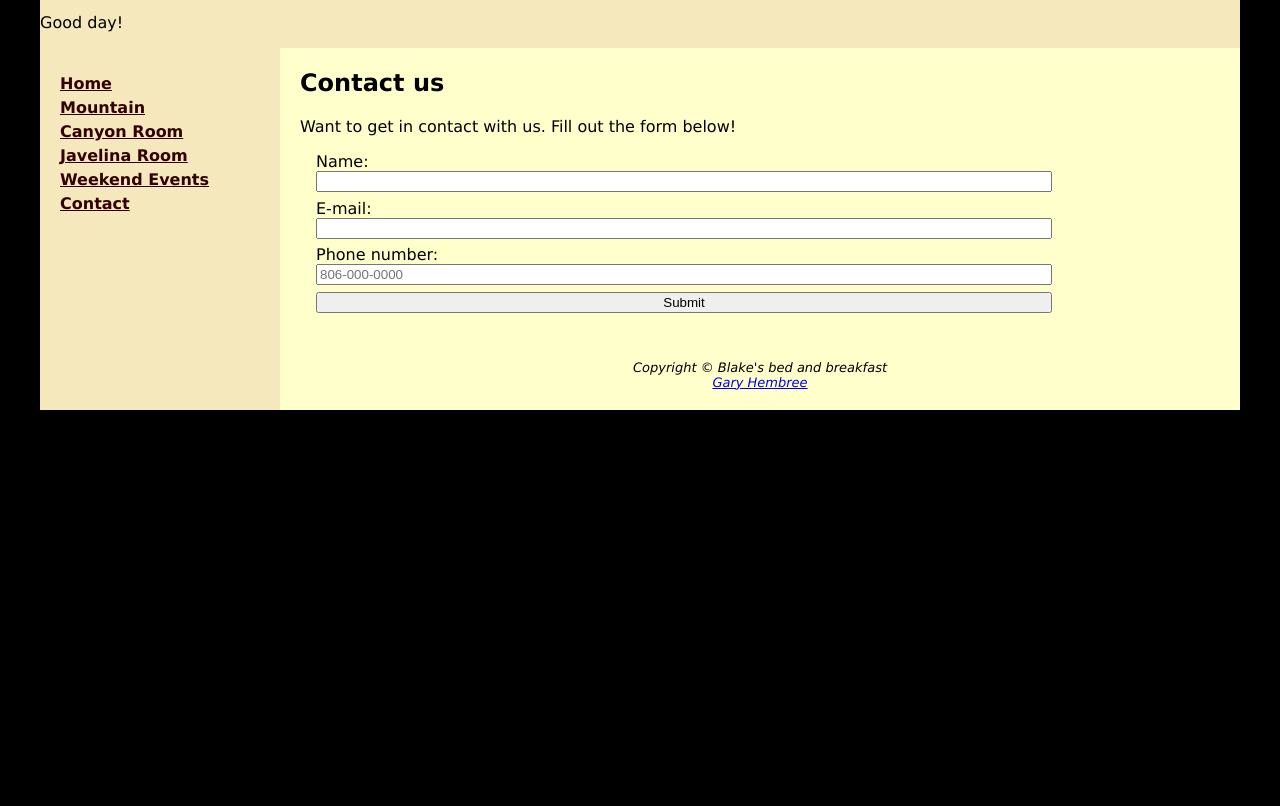
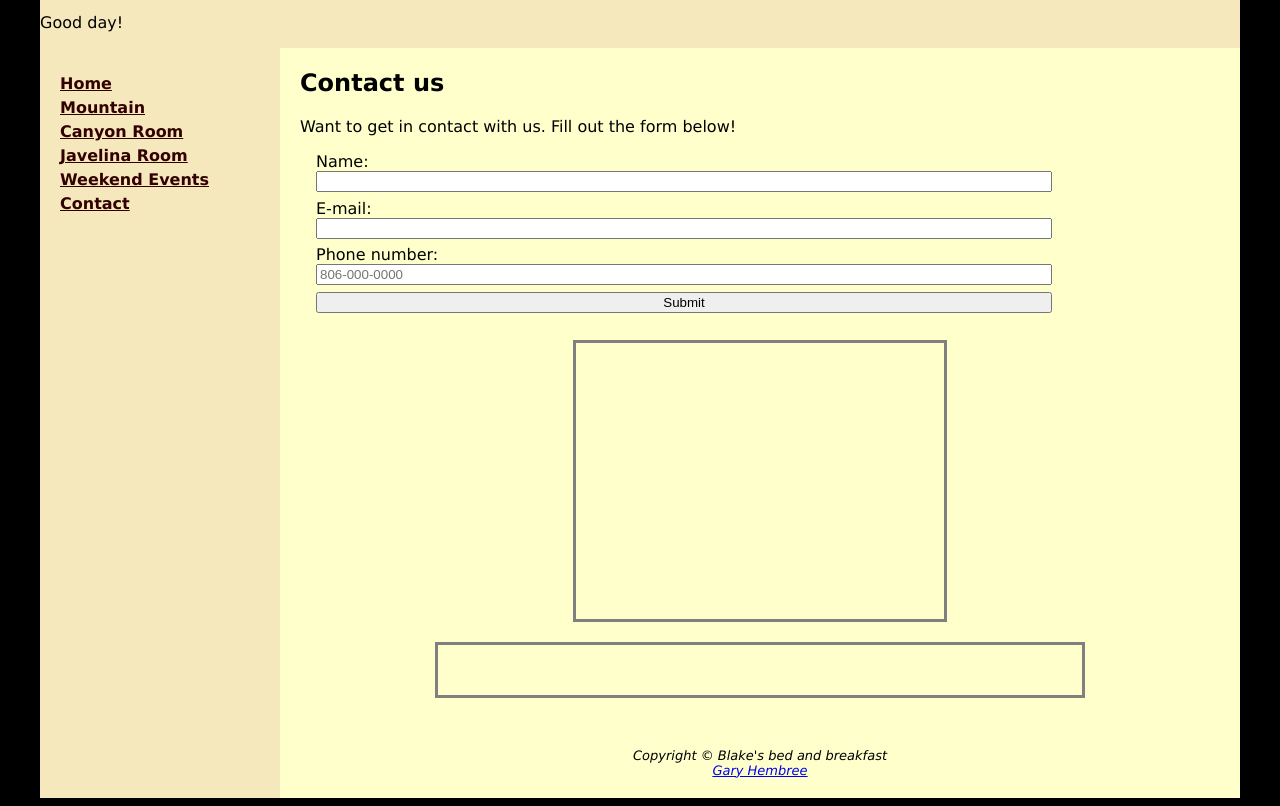
Before and after one commit to ghembre1/CaseProject2, a plain HTML site: page Casita_Sedona_Template/contact.html in a window 1280 px wide. Shown: the part 140-946 px from the top of the page. Before the commit the page ends 800 px from the top, so only its background shows below. Drawn offline with Linux system fonts and the light colour scheme; some packages are replaced by stand-ins of ours; a script that the page names is missing.

Commit message:
Update casita.css
Added the #displayMap and #routeBox to fit the contact page

```diff
--- a/Casita_Sedona_Template/styles/casita.css
+++ b/Casita_Sedona_Template/styles/casita.css
@@ -105,6 +105,20 @@ input,textarea {
   border: none;
 }
 
+div#displayMap {
+  width: 40%;
+  padding-bottom: 30%;
+  height: 0;
+  margin: 20px auto;
+  border: 3px solid gray;
+}
+div#routeBox {
+   width: 70%;
+   margin: 10px auto;
+   min-height: 50px;
+   border: 3px solid gray;
+   text-align: center;
+}
 
 @media (min-width: 600px) and (max-width: 1024px) {
   #wrapper {
```
